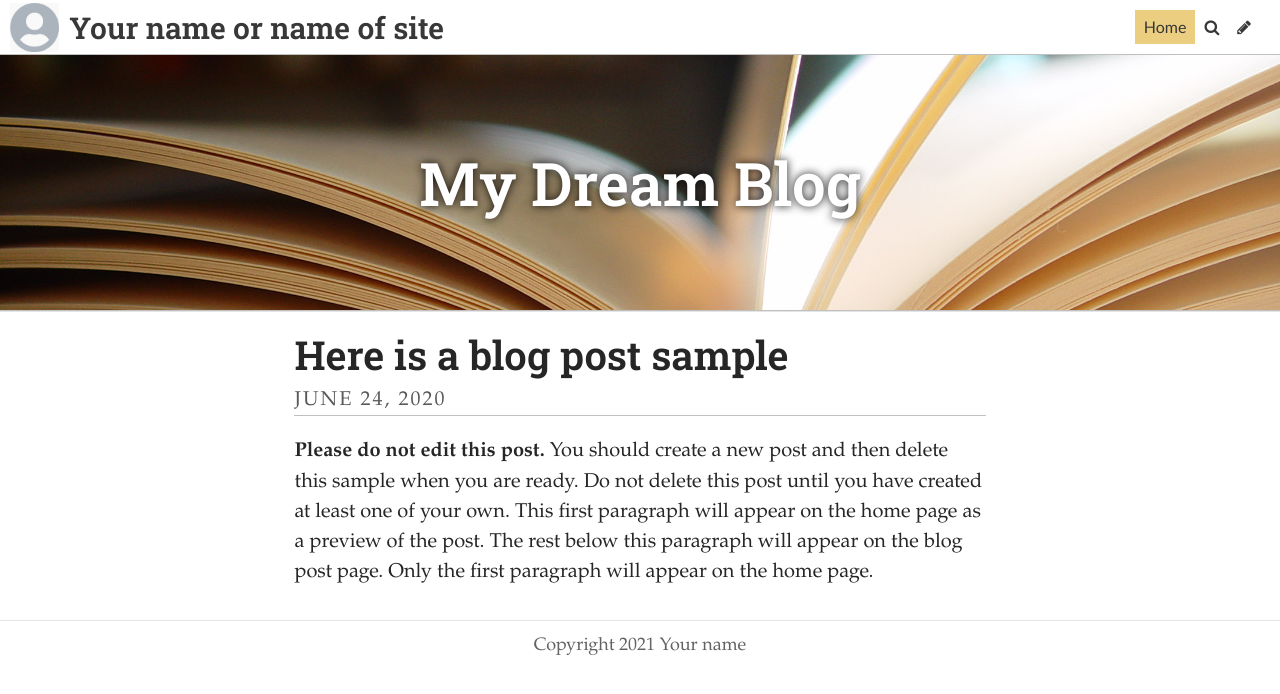
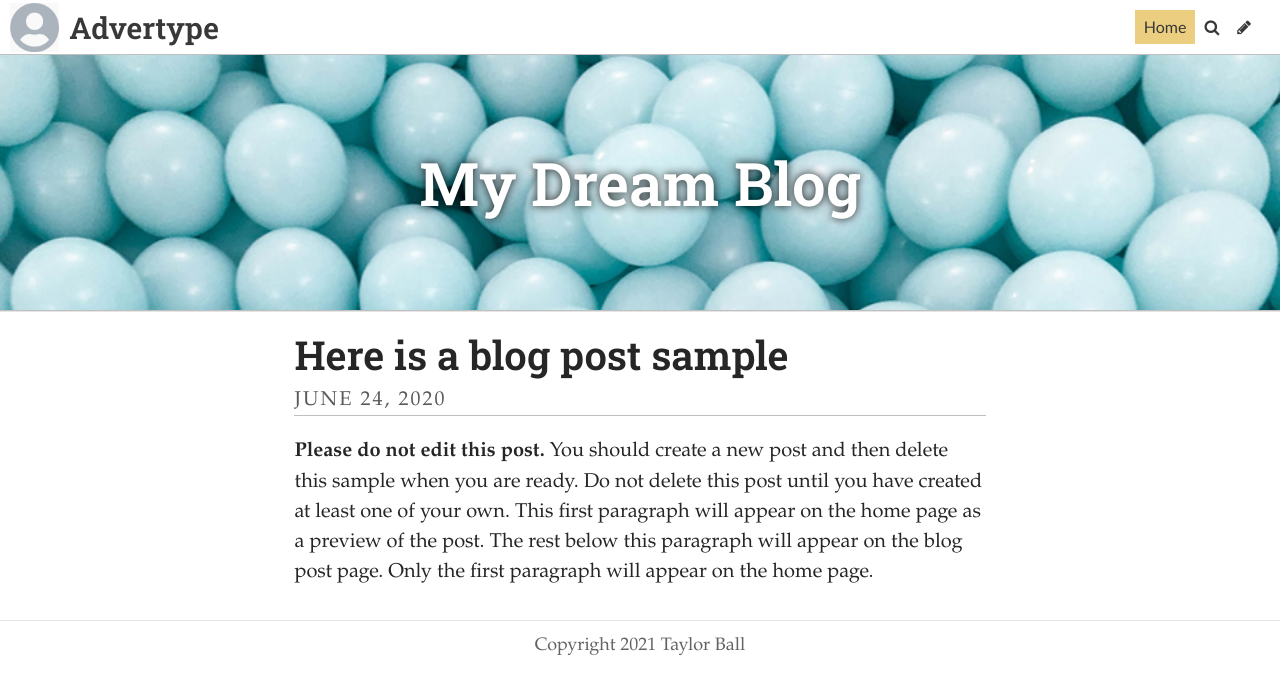
Before and after one commit to taylorball1/taylorball, a Jekyll site: the page built from index.html, in a window 1280 px wide. Shown: the top 694 px of the page. Built offline with Jekyll 4.4.1, drawn with Linux system fonts in a browser that asks for light colours; some web fonts are replaced; the list of posts is cut into pages by our own code.

Commit message:
Update Settings “general”

```diff
--- a/_data/settings.yml
+++ b/_data/settings.yml
@@ -1,13 +1,13 @@
-title: Your name or name of site
-description: A website with a blog
+title: Advertype
+description: "A website for typography "
+footer_text: Copyright 2021 Taylor Ball
+header_feature_image: ../uploads/placeholder1.jpg
 header_text: My Dream Blog
 header_text_color: "#ffffff"
-footer_text: Copyright 2021 Your name
-header_feature_image: ../uploads/pages.jpg
-bannerheight: "20vmax"
-navbarheight: "55px"
-gridlayout: false
+bannerheight: 20vmax
+navbarheight: 55px
 logo: /uploads/logo.jpg
 favicon: /uploads/favicon.ico
+gridlayout: false
+fixednavbar: false
 upzoom: true
-fixednavbar: false
```
